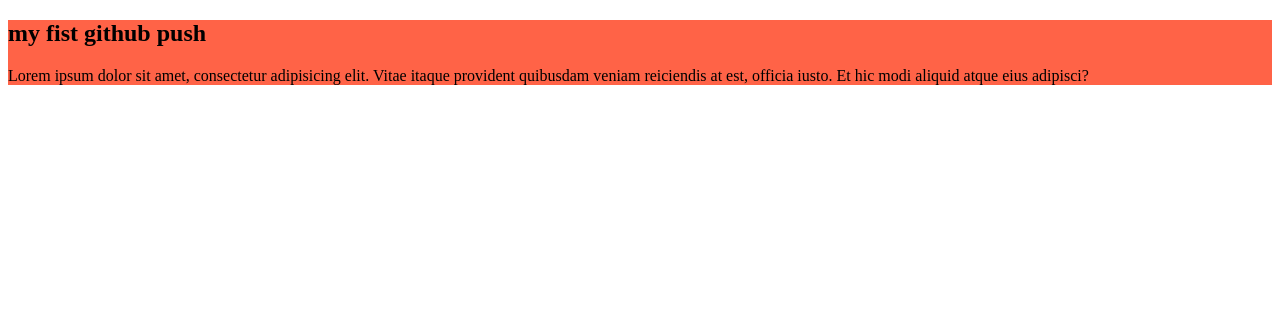
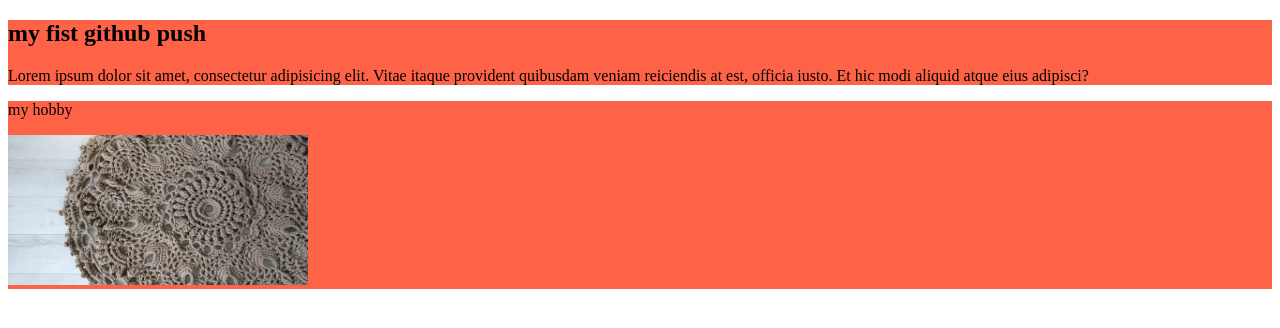
Before and after one commit to ummezerinjannat/my_first_git_repo, a plain HTML site: page index.html in a window 1280 px wide. Drawn offline with Linux system fonts and the light colour scheme.

Commit message:
image added

```diff
--- a/index.html
+++ b/index.html
@@ -15,5 +15,11 @@
     </div>
 
 
+    <div>
+        <p>my hobby</p>
+        <img src="images/crochet.jpg" alt="crochet">
+    </div>
+
+
 </body>
 </html>
--- a/style/github.css
+++ b/style/github.css
@@ -2,3 +2,8 @@ div{
     background-color: tomato;
 
 }
+
+img{
+    width: 300px;
+    height: 150px;
+}
```
Also changed, not shown: images/array .png (added), images/array2.png (added), images/crochet.jpg (added), images/icecream.jpg (added), images/login.png (added), 2 other files.
